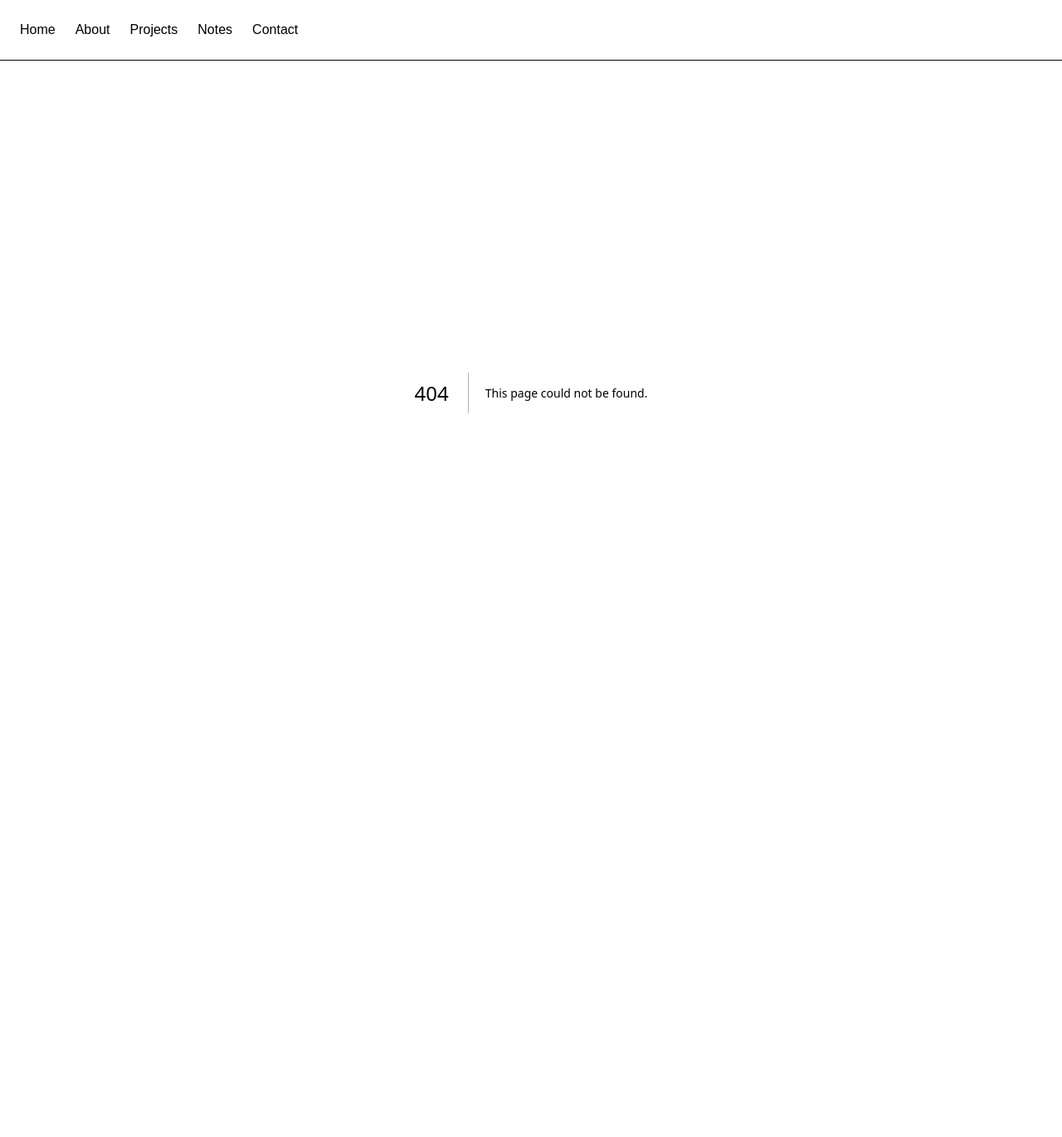
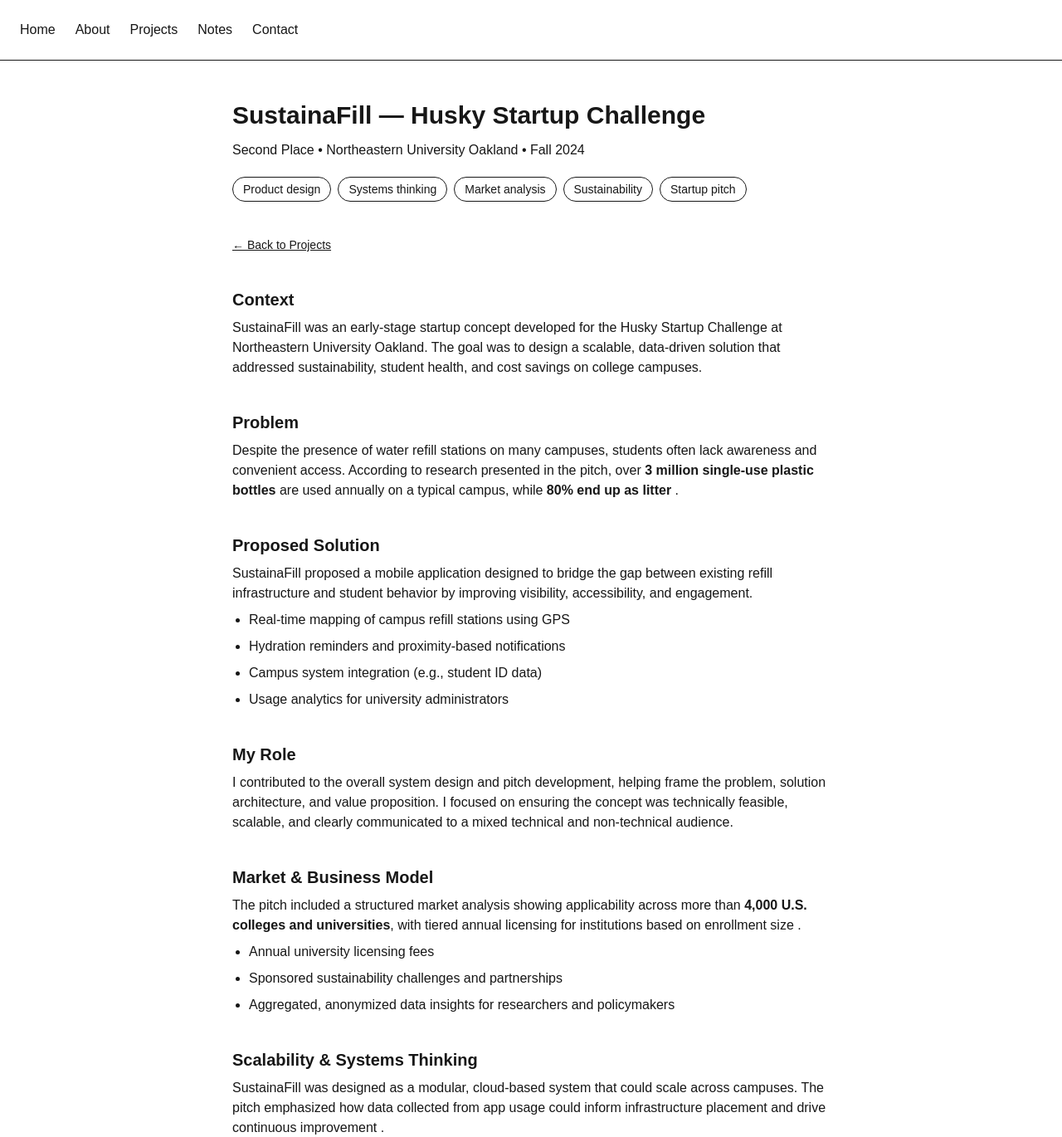
Before and after one commit to nickc32849/personal_website, a Next.js app: page /projects/husky-startup-challenge in a window 1280 px wide. Before the commit this address had no page. Shown: the top 1370 px of the page at 83% size. Before the commit the page ends 873 px from the top, so only its background shows below. Built offline with nearby package versions, Linux system fonts and the light colour scheme.

Commit message:
Add SustainaFill Husky Startup Challenge project (2nd place)

```diff
--- a/app/data/projects.ts
+++ b/app/data/projects.ts
@@ -10,6 +10,12 @@
     title: "Whack-a-Mole: Cornerstone Engineering Group Project",
     description:
       "Built an interactive whack-a-mole style system as a team project, integrating hardware, software, and iterative testing.",
+  },
+  {
+    slug: "husky-startup-challenge",
+    title: "SustainaFill — Husky Startup Challenge (2nd Place)",
+    description:
+      "Second-place startup pitch at Northeastern University Oakland proposing a campus-focused sustainability and hydration platform.",
   },
   {
     slug: "nasa",
--- /dev/null
+++ b/app/projects/husky-startup-challenge/page.tsx
@@ -0,0 +1,108 @@
+import ProjectLayout from "@/app/components/ProjectLayout";
+import Section from "@/app/components/Section";
+import BackLink from "@/app/components/BackLink";
+
+export default function HuskyStartupChallengePage() {
+  return (
+    <ProjectLayout
+      title="SustainaFill — Husky Startup Challenge"
+      subtitle="Second Place • Northeastern University Oakland • Fall 2024"
+      tags={[
+        "Product design",
+        "Systems thinking",
+        "Market analysis",
+        "Sustainability",
+        "Startup pitch",
+      ]}
+    >
+      <BackLink href="/projects" label="← Back to Projects" />
+
+      <Section title="Context">
+        <p>
+          SustainaFill was an early-stage startup concept developed for the Husky Startup
+          Challenge at Northeastern University Oakland. The goal was to design a scalable,
+          data-driven solution that addressed sustainability, student health, and cost
+          savings on college campuses.
+        </p>
+      </Section>
+
+      <Section title="Problem">
+        <p>
+          Despite the presence of water refill stations on many campuses, students often
+          lack awareness and convenient access. According to research presented in the
+          pitch, over <strong>3 million single-use plastic bottles</strong> are used
+          annually on a typical campus, while <strong>80% end up as litter</strong> .
+        </p>
+      </Section>
+
+      <Section title="Proposed Solution">
+        <p>
+          SustainaFill proposed a mobile application designed to bridge the gap between
+          existing refill infrastructure and student behavior by improving visibility,
+          accessibility, and engagement.
+        </p>
+        <ul className="list-disc space-y-2 pl-5">
+          <li>Real-time mapping of campus refill stations using GPS</li>
+          <li>Hydration reminders and proximity-based notifications</li>
+          <li>Campus system integration (e.g., student ID data)</li>
+          <li>Usage analytics for university administrators</li>
+        </ul>
+      </Section>
+
+      <Section title="My Role">
+        <p>
+          I contributed to the overall system design and pitch development, helping frame
+          the problem, solution architecture, and value proposition. I focused on ensuring
+          the concept was technically feasible, scalable, and clearly communicated to a
+          mixed technical and non-technical audience.
+        </p>
+      </Section>
+
+      <Section title="Market & Business Model">
+        <p>
+          The pitch included a structured market analysis showing applicability across
+          more than <strong>4,000 U.S. colleges and universities</strong>, with tiered
+          annual licensing for institutions based on enrollment size .
+        </p>
+        <ul className="list-disc space-y-2 pl-5">
+          <li>Annual university licensing fees</li>
+          <li>Sponsored sustainability challenges and partnerships</li>
+          <li>Aggregated, anonymized data insights for researchers and policymakers</li>
+        </ul>
+      </Section>
+
+      <Section title="Scalability & Systems Thinking">
+        <p>
+          SustainaFill was designed as a modular, cloud-based system that could scale
+          across campuses. The pitch emphasized how data collected from app usage could
+          inform infrastructure placement and drive continuous improvement .
+        </p>
+      </Section>
+
+      <Section title="Outcome">
+        <p>
+          The project placed <strong>second overall</strong> in the Husky Startup
+          Challenge. Judges highlighted the clarity of the problem framing, the
+          feasibility of the solution, and the scalability of the proposed system.
+        </p>
+      </Section>
+
+      <Section title="Artifacts">
+        <ul className="list-disc space-y-2 pl-5">
+          <li>Demo Day pitch deck (available upon request)</li>
+          <li>Market research and cost modeling slides</li>
+          <li>Live pitch presentation at NU Oakland</li>
+        </ul>
+      </Section>
+
+      <Section title="What I Learned">
+        <p>
+          This experience strengthened my ability to translate technical and systems-level
+          ideas into clear value propositions. Designing the pitch required balancing
+          feasibility, scalability, and user behavior — a mindset that directly applies
+          to engineering system design.
+        </p>
+      </Section>
+    </ProjectLayout>
+  );
+}
```
